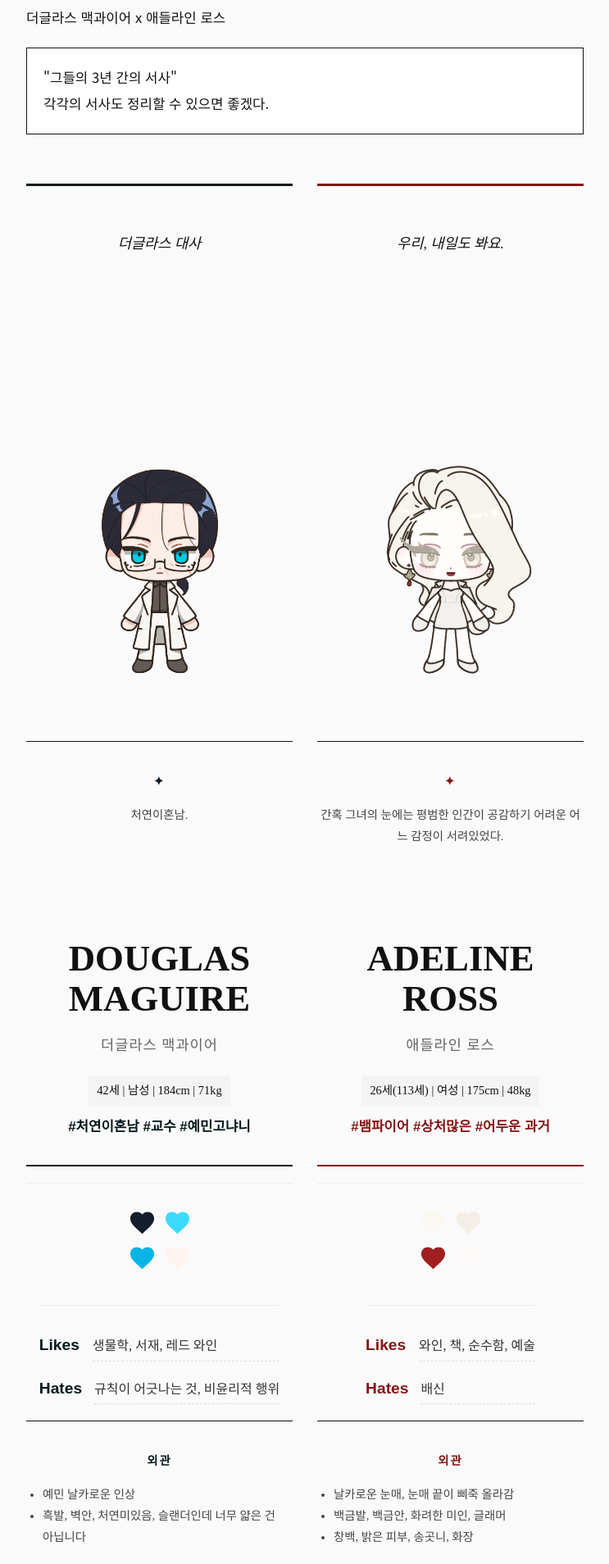
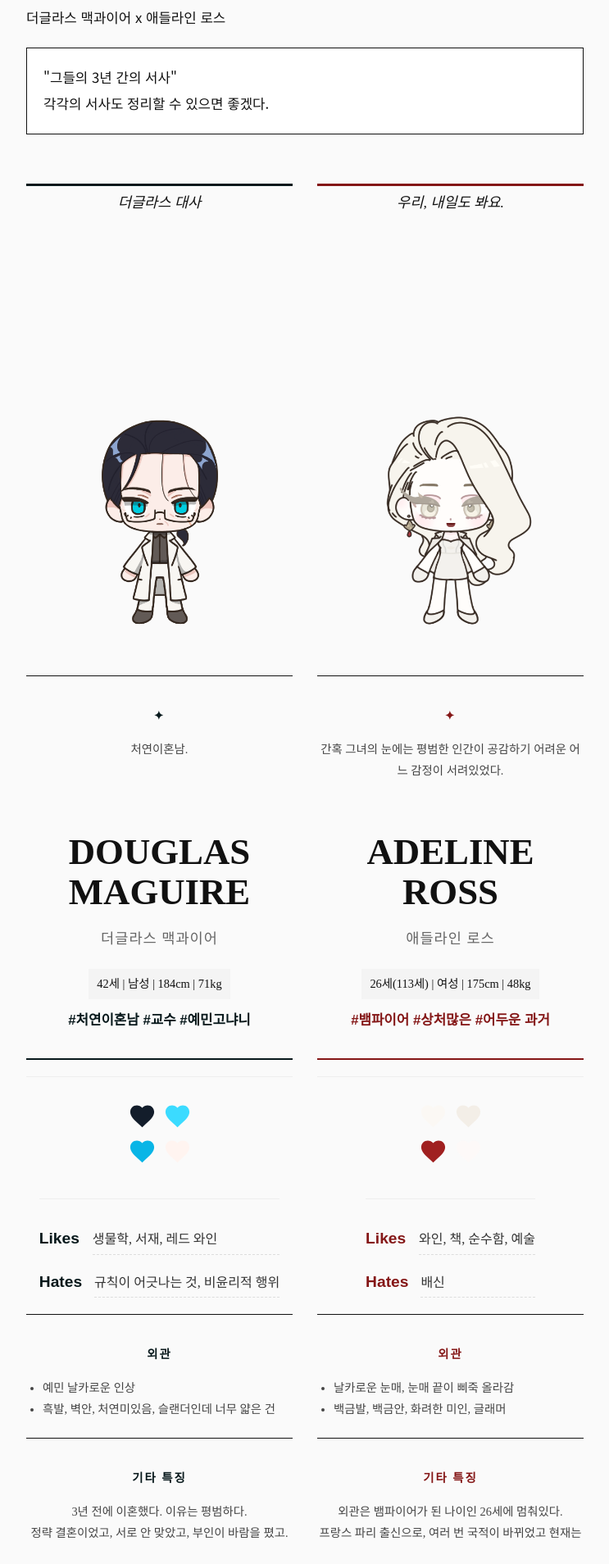
Before and after one commit to narelim/mag-ross-archive, a Jekyll site: the page built from _posts/2025-12-17-original42113.md, in a window 1280 px wide. Shown: the part 526-2434 px from the top of the page at 82% size, without its empty margins (268-1011 px from the left). Built offline with Jekyll 4.4.1, drawn with Linux system fonts in a browser that asks for light colours; some web fonts are replaced.

Commit message:
Update style.css

```diff
--- a/assets/css/style.css
+++ b/assets/css/style.css
@@ -640,21 +640,21 @@ header { padding: 30px 30px; text-align: center; border-bottom: 1px solid #eee;
     order: 1;
     display: flex;
     flex-direction: column;
-    margin-bottom: 30px;
+    margin-bottom: 10px;
 }
 
 /* 1-1. 대사 (말풍선) */
 .editorial-pair-grid .sheet-bubble {
     order: 1;
-    height: 100px;
+    height: 50px;
     display: flex;
     align-items: flex-end;
     justify-content: center;
-    margin: 0 0 20px 0;
+    margin: 0 0 10px 0;
     text-align: center;
     border-left: none;
     border-top: 3px solid var(--bubble-bg, #333);
-    padding-top: 15px;
+    padding-top: 10px;
     box-sizing: border-box;
 }
 
@@ -665,7 +665,7 @@ header { padding: 30px 30px; text-align: center; border-bottom: 1px solid #eee;
     display: flex;
     align-items: flex-end;
     justify-content: center;
-    margin: 0 0 30px 0;
+    margin: 0 0 10px 0;
 }
 .editorial-pair-grid .sheet-full-body img {
     max-height: 100%;
@@ -677,7 +677,7 @@ header { padding: 30px 30px; text-align: center; border-bottom: 1px solid #eee;
 /* 1-3. 캐치프레이즈 */
 .editorial-pair-grid .sheet-box {
     order: 3;
-    height: 120px;
+    height: 90px;
     display: flex;
     flex-direction: column;
     justify-content: flex-start;
```
